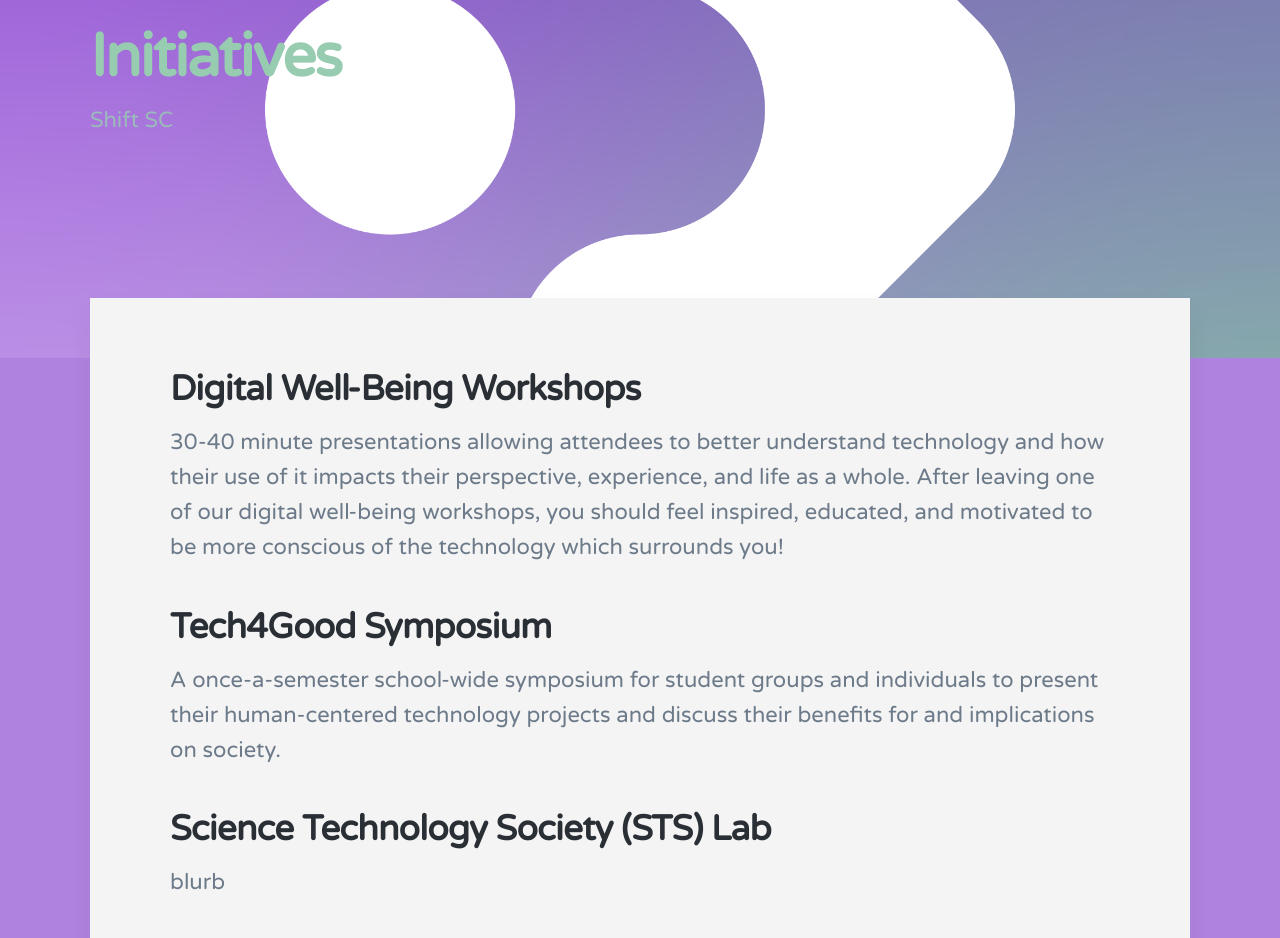
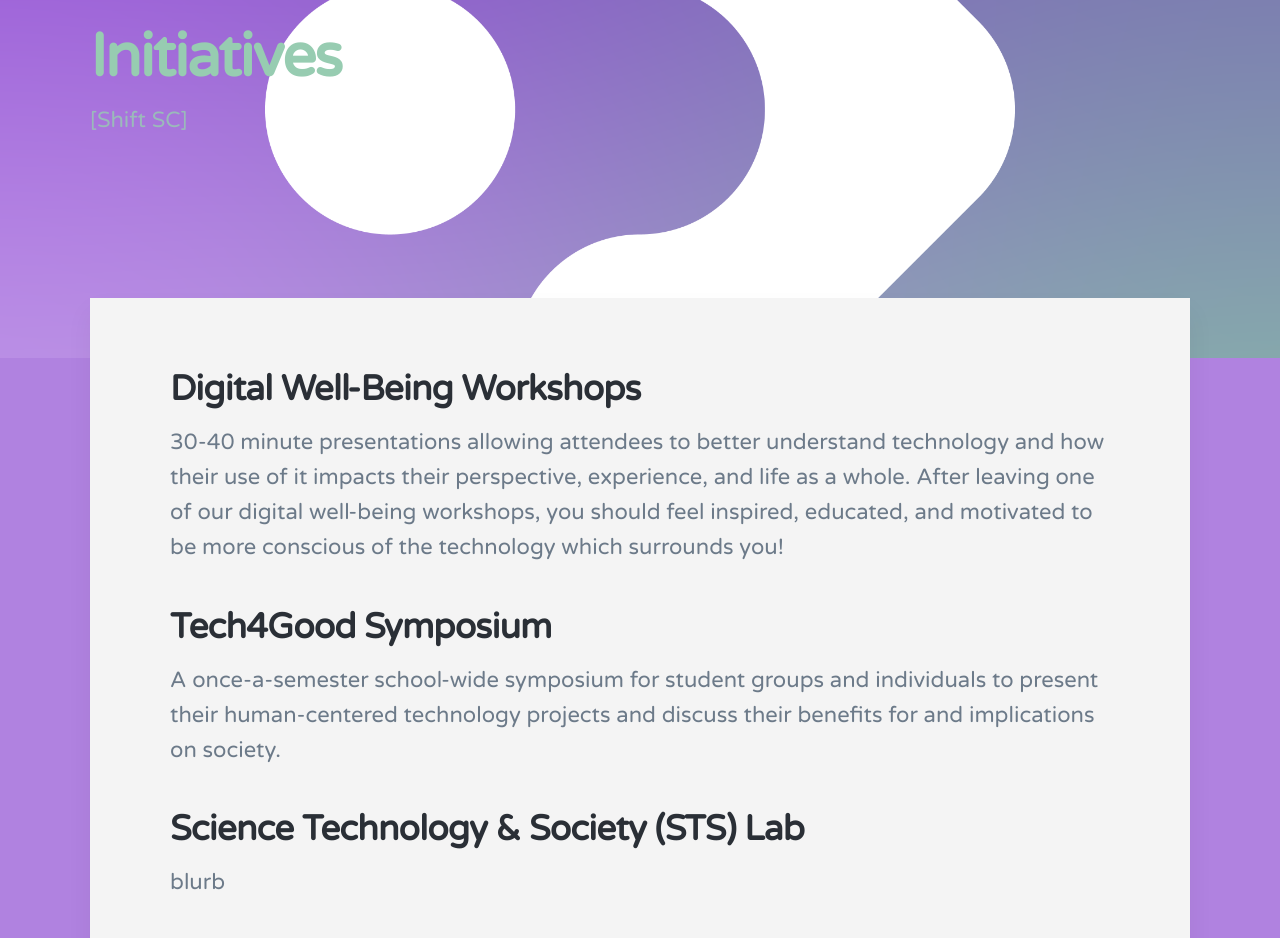
Before and after one commit to shiftsc/shiftsc.github.io, a Jekyll site: the page built from _projects/2020-11-10-initiatives.md, in a window 1280 px wide and 1400 px high. Shown: the part 232-1170 px from the top of the window. Built offline with Jekyll 4.4.1, drawn with Linux system fonts in a browser that asks for light colours; nearby versions of some CDN libraries; some of the changed lines change nothing that is shown.

Commit message:
updated pages and info

```diff
--- a/_projects/2020-11-10-initiatives.md
+++ b/_projects/2020-11-10-initiatives.md
@@ -1,7 +1,7 @@
 ---
 title: 'Initiatives'
-subtitle: Shift SC
-date: 2021-11-11 00:00:00
+subtitle: '[Shift SC]'
+date: 2021-11-10 00:00:00
 description: Digital wellbeing workshops, professional symposiums, and more.
 featured_image: '/images/arrow-logo/SHIFTSC_LOGO-01.png'
 ---
@@ -9,9 +9,11 @@
 30-40 minute presentations allowing attendees to better understand technology and how their use of it impacts their perspective, experience, and life as a whole. After leaving one of our digital well-being workshops, you should feel inspired, educated, and motivated to be more conscious of the technology which surrounds you!
 ## Tech4Good Symposium
 A once-a-semester school-wide symposium for student groups and individuals to present their human-centered technology projects and discuss their benefits for and implications on society.
-## Science Technology Society (STS) Lab
+## Science Technology & Society (STS) Lab
 blurb
 ## AI Ethics Curriculum
 blurb
 ## Forum for Interdisciplinary Exchange (FIX) Workshops
 A faculty-led round table series on human-centered technology research that facilitates student-led discussion on the acclaimed keynote speakers’ work.
+
+## Speaker Series
```
